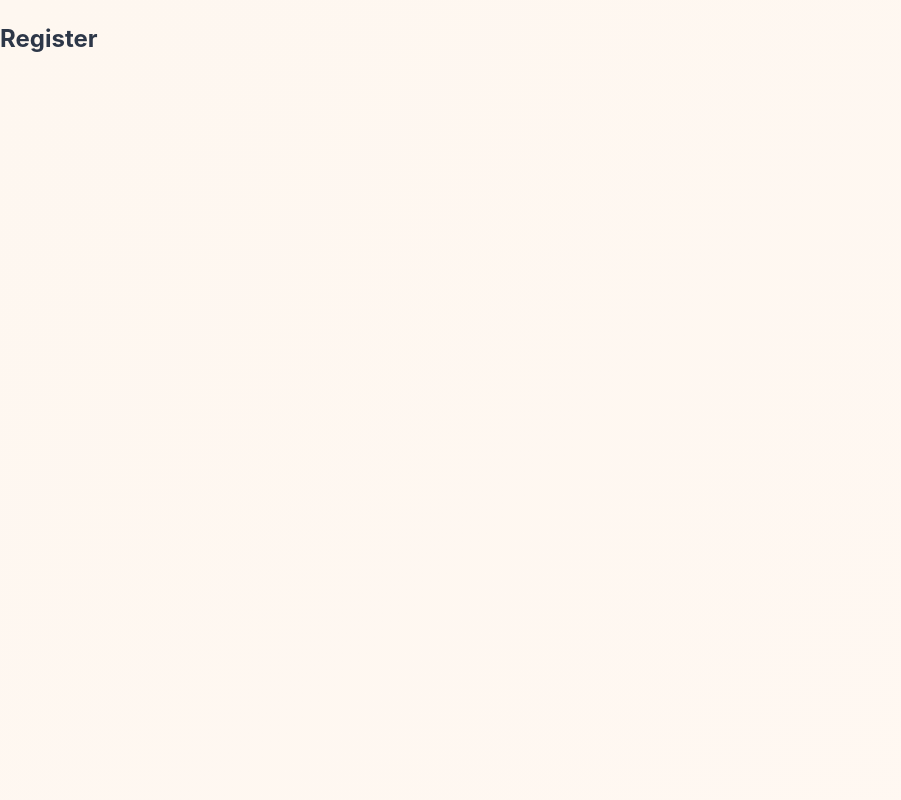
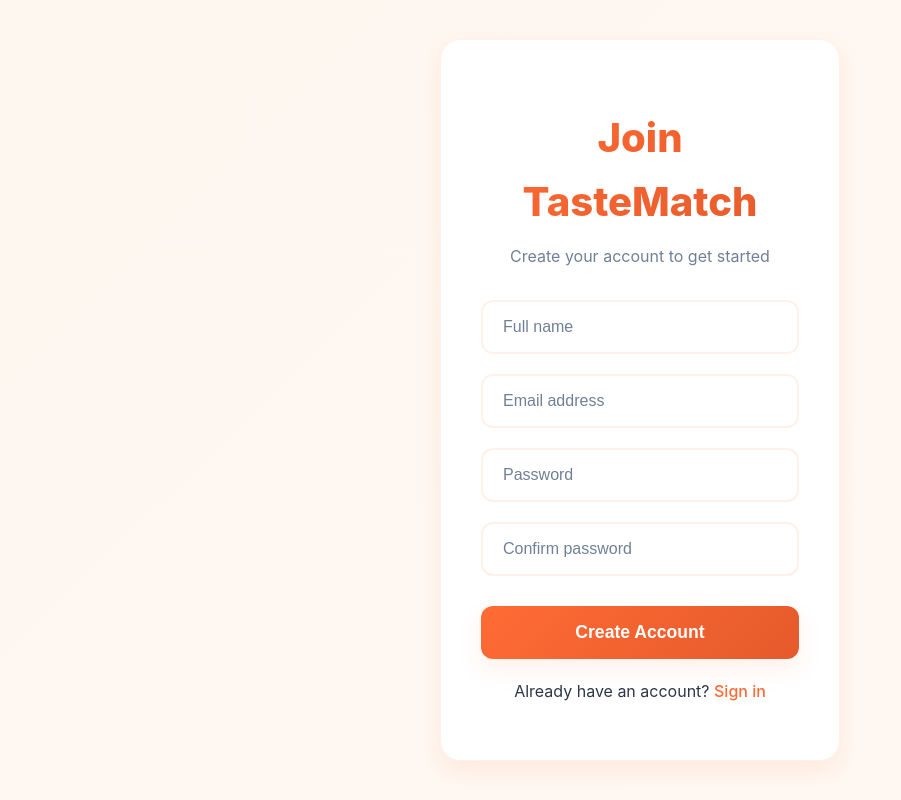
Before and after one commit to Divya020502/TasteMatch, a React (Vite) app in the folder client/: page /register in a window 1280 px wide. Shown: the whole page, without its empty margins (0-901 px from the left). Built offline with nearby package versions, Linux system fonts and the light colour scheme.

Commit message:
styles login page

```diff
--- a/client/src/pages/auth/Login.jsx
+++ b/client/src/pages/auth/Login.jsx
@@ -1,8 +1,9 @@
 import { useState, useContext } from "react";
-import { useNavigate } from "react-router-dom";
+import { useNavigate, Link } from "react-router-dom";
 import { showSuccess, showError } from "../../utils/toast";
 import { loginUser } from "../../api/auth";
 import { AuthContext } from "../../context/AuthContext";
+import "../../styles/login.css";
 
 const Login = () => {
   const [email, setEmail] = useState("");
@@ -23,24 +24,54 @@ const Login = () => {
   };
 
   return (
-    <form onSubmit={handleSubmit}>
-      <h2>Login</h2>
+    <div className="login-container">
+      <div className="login-card">
+        <div className="login-header">
+          <h1 className="login-title">Welcome Back</h1>
+          <p className="login-subtitle">Sign in to your TasteMatch account</p>
+        </div>
 
+        <form className="login-form" onSubmit={handleSubmit}>
+          <div className="input-group">
             <input
-        placeholder="Email"
+              type="email"
+              className="login-input"
+              placeholder="Email address"
               value={email}
               onChange={(e) => setEmail(e.target.value)}
+              required
             />
+          </div>
 
+          <div className="input-group">
             <input
               type="password"
+              className="login-input"
               placeholder="Password"
               value={password}
               onChange={(e) => setPassword(e.target.value)}
+              required
             />
+          </div>
 
-      <button type="submit">Login</button>
+          <button type="submit" className="login-button">
+            Sign In
+          </button>
         </form>
+
+        <div className="login-links">
+          <Link to="/forgot-password" className="login-link forgot-password">
+            Forgot your password?
+          </Link>
+          <p>
+            Don't have an account?{" "}
+            <Link to="/register" className="login-link register-link">
+              Sign up
+            </Link>
+          </p>
+        </div>
+      </div>
+    </div>
   );
 };
 
--- a/client/src/pages/auth/Register.jsx
+++ b/client/src/pages/auth/Register.jsx
@@ -1,7 +1,122 @@
+import { useState, useContext } from "react";
+import { useNavigate, Link } from "react-router-dom";
+import { showSuccess, showError } from "../../utils/toast";
+import { registerUser } from "../../api/auth";
+import { AuthContext } from "../../context/AuthContext";
+import "../../styles/register.css";
+
 const Register = () => {
+  const [formData, setFormData] = useState({
+    name: "",
+    email: "",
+    password: "",
+    confirmPassword: "",
+  });
+  const { login } = useContext(AuthContext);
+  const navigate = useNavigate();
+
+  const handleChange = (e) => {
+    setFormData({
+      ...formData,
+      [e.target.name]: e.target.value,
+    });
+  };
+
+  const handleSubmit = async (e) => {
+    e.preventDefault();
+
+    if (formData.password !== formData.confirmPassword) {
+      showError("Passwords do not match");
+      return;
+    }
+
+    try {
+      const res = await registerUser({
+        name: formData.name,
+        email: formData.email,
+        password: formData.password,
+      });
+      login(res.data.token, res.data.user);
+      showSuccess("Account created successfully!");
+      navigate("/");
+    } catch (err) {
+      showError(err.response?.data?.message || "Registration failed");
+    }
+  };
+
   return (
-    <div>
-      <h2>Register</h2>
+    <div className="register-container">
+      <div className="register-card">
+        <div className="register-header">
+          <h1 className="register-title">Join TasteMatch</h1>
+          <p className="register-subtitle">Create your account to get started</p>
+        </div>
+
+        <form className="register-form" onSubmit={handleSubmit}>
+          <div className="input-group">
+            <input
+              type="text"
+              name="name"
+              className="register-input"
+              placeholder="Full name"
+              value={formData.name}
+              onChange={handleChange}
+              required
+            />
+          </div>
+
+          <div className="input-group">
+            <input
+              type="email"
+              name="email"
+              className="register-input"
+              placeholder="Email address"
+              value={formData.email}
+              onChange={handleChange}
+              required
+            />
+          </div>
+
+          <div className="input-group">
+            <input
+              type="password"
+              name="password"
+              className="register-input"
+              placeholder="Password"
+              value={formData.password}
+              onChange={handleChange}
+              required
+              minLength="6"
+            />
+          </div>
+
+          <div className="input-group">
+            <input
+              type="password"
+              name="confirmPassword"
+              className="register-input"
+              placeholder="Confirm password"
+              value={formData.confirmPassword}
+              onChange={handleChange}
+              required
+              minLength="6"
+            />
+          </div>
+
+          <button type="submit" className="register-button">
+            Create Account
+          </button>
+        </form>
+
+        <div className="register-links">
+          <p>
+            Already have an account?{" "}
+            <Link to="/login" className="register-link login-link">
+              Sign in
+            </Link>
+          </p>
+        </div>
+      </div>
     </div>
   );
 };
--- /dev/null
+++ b/client/src/styles/login.css
@@ -0,0 +1,131 @@
+.login-container {
+  min-height: 100vh;
+  display: flex;
+  align-items: center;
+  justify-content: center;
+  background: var(--bg);
+  padding: 20px;
+}
+
+.login-card {
+  background: var(--card);
+  border-radius: 20px;
+  padding: 40px;
+  box-shadow: var(--shadow);
+  width: 100%;
+  max-width: 400px;
+  backdrop-filter: blur(10px);
+  border: 1px solid var(--border);
+}
+
+.login-header {
+  text-align: center;
+  margin-bottom: 30px;
+}
+
+.login-title {
+  font-size: 2.5rem;
+  font-weight: 800;
+  color: var(--primary);
+  margin-bottom: 10px;
+  background: linear-gradient(135deg, var(--primary) 0%, var(--primary-dark) 100%);
+  -webkit-background-clip: text;
+  -webkit-text-fill-color: transparent;
+  background-clip: text;
+}
+
+.login-subtitle {
+  color: var(--muted);
+  font-size: 1rem;
+  margin: 0;
+}
+
+.login-form {
+  display: flex;
+  flex-direction: column;
+  gap: 20px;
+}
+
+.input-group {
+  position: relative;
+}
+
+.login-input {
+  width: 100%;
+  padding: 16px 20px;
+  border: 2px solid var(--border);
+  border-radius: 12px;
+  font-size: 1rem;
+  background: rgba(255, 255, 255, 0.8);
+  transition: all 0.3s ease;
+  outline: none;
+}
+
+.login-input:focus {
+  border-color: var(--primary);
+  box-shadow: 0 0 0 3px rgba(255, 107, 53, 0.1);
+  background: white;
+}
+
+.login-input::placeholder {
+  color: var(--muted);
+}
+
+.login-button {
+  background: linear-gradient(135deg, var(--primary) 0%, var(--primary-dark) 100%);
+  color: white;
+  padding: 16px 24px;
+  font-size: 1.1rem;
+  font-weight: 600;
+  border-radius: 12px;
+  margin-top: 10px;
+  box-shadow: var(--shadow);
+  transition: all 0.3s ease;
+}
+
+.login-button:hover {
+  box-shadow: var(--shadow-hover);
+  transform: translateY(-2px);
+}
+
+.login-button:active {
+  transform: translateY(0);
+}
+
+.login-links {
+  text-align: center;
+  margin-top: 20px;
+}
+
+.login-link {
+  color: var(--primary);
+  font-weight: 500;
+  text-decoration: none;
+  transition: all 0.3s ease;
+}
+
+.login-link:hover {
+  color: var(--primary-dark);
+  text-decoration: underline;
+}
+
+.forgot-password {
+  display: block;
+  margin-bottom: 10px;
+}
+
+.register-link {
+  display: inline-block;
+}
+
+/* Responsive design */
+@media (max-width: 480px) {
+  .login-card {
+    padding: 30px 20px;
+    margin: 20px;
+  }
+
+  .login-title {
+    font-size: 2rem;
+  }
+}
--- /dev/null
+++ b/client/src/styles/register.css
@@ -0,0 +1,126 @@
+.register-container {
+  min-height: 100vh;
+  display: flex;
+  align-items: center;
+  justify-content: center;
+  background: var(--bg);
+  padding: 20px;
+}
+
+.register-card {
+  background: var(--card);
+  border-radius: 20px;
+  padding: 40px;
+  box-shadow: var(--shadow);
+  width: 100%;
+  max-width: 400px;
+  backdrop-filter: blur(10px);
+  border: 1px solid var(--border);
+}
+
+.register-header {
+  text-align: center;
+  margin-bottom: 30px;
+}
+
+.register-title {
+  font-size: 2.5rem;
+  font-weight: 800;
+  color: var(--primary);
+  margin-bottom: 10px;
+  background: linear-gradient(135deg, var(--primary) 0%, var(--primary-dark) 100%);
+  -webkit-background-clip: text;
+  -webkit-text-fill-color: transparent;
+  background-clip: text;
+}
+
+.register-subtitle {
+  color: var(--muted);
+  font-size: 1rem;
+  margin: 0;
+}
+
+.register-form {
+  display: flex;
+  flex-direction: column;
+  gap: 20px;
+}
+
+.input-group {
+  position: relative;
+}
+
+.register-input {
+  width: 100%;
+  padding: 16px 20px;
+  border: 2px solid var(--border);
+  border-radius: 12px;
+  font-size: 1rem;
+  background: rgba(255, 255, 255, 0.8);
+  transition: all 0.3s ease;
+  outline: none;
+}
+
+.register-input:focus {
+  border-color: var(--primary);
+  box-shadow: 0 0 0 3px rgba(255, 107, 53, 0.1);
+  background: white;
+}
+
+.register-input::placeholder {
+  color: var(--muted);
+}
+
+.register-button {
+  background: linear-gradient(135deg, var(--primary) 0%, var(--primary-dark) 100%);
+  color: white;
+  padding: 16px 24px;
+  font-size: 1.1rem;
+  font-weight: 600;
+  border-radius: 12px;
+  margin-top: 10px;
+  box-shadow: var(--shadow);
+  transition: all 0.3s ease;
+}
+
+.register-button:hover {
+  box-shadow: var(--shadow-hover);
+  transform: translateY(-2px);
+}
+
+.register-button:active {
+  transform: translateY(0);
+}
+
+.register-links {
+  text-align: center;
+  margin-top: 20px;
+}
+
+.register-link {
+  color: var(--primary);
+  font-weight: 500;
+  text-decoration: none;
+  transition: all 0.3s ease;
+}
+
+.register-link:hover {
+  color: var(--primary-dark);
+  text-decoration: underline;
+}
+
+.login-link {
+  display: inline-block;
+}
+
+/* Responsive design */
+@media (max-width: 480px) {
+  .register-card {
+    padding: 30px 20px;
+    margin: 20px;
+  }
+
+  .register-title {
+    font-size: 2rem;
+  }
+}
```
Lines whose indentation alone changed are shown as unchanged.
